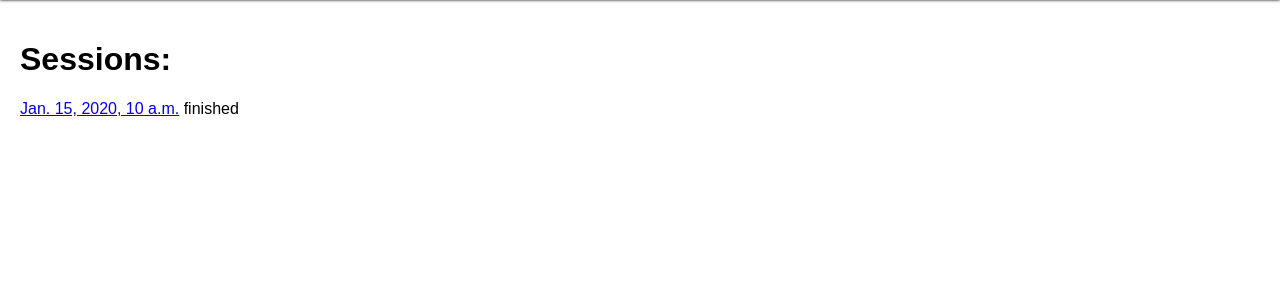
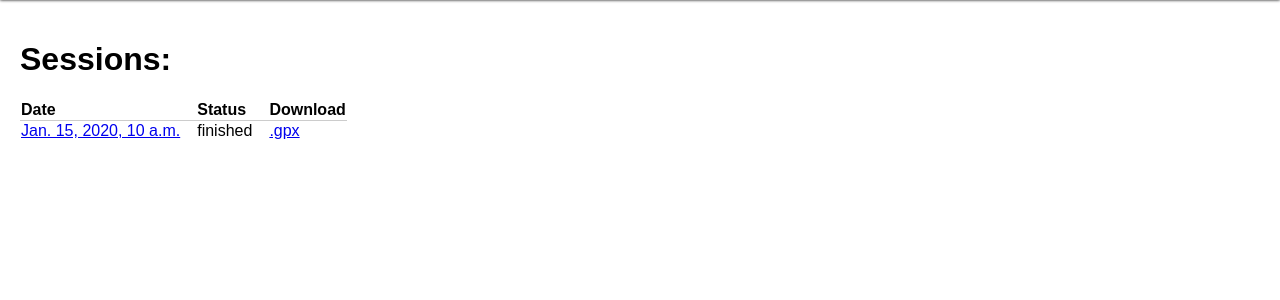
Before and after one commit to nyrocron/tracking-server, a Django app: template tracker/templates/session_list.html in a window 1280 px wide. Shown: the part 40-340 px from the top of the page. Run offline with Django 3.2, Linux system fonts and the light colour scheme; the template is opened without the code that fills it: most values are stand-ins (such as "Sample title", 1, 10 or a date in 2020).

Commit message:
track gpx download

```diff
--- /dev/null
+++ b/requirements.txt
@@ -0,0 +1,2 @@
+Django==1.7.7
+gpxpy==0.9.8
--- a/tracker/static/css/main.css
+++ b/tracker/static/css/main.css
@@ -81,7 +81,18 @@ form ul.errorlist {
     color: red;
 }
 
-ul.session-list {
-    list-style-type: none;
-    padding: 0;
+table.session-list {
+    border-collapse: collapse;
 }
+
+table.session-list tr {
+}
+
+table.session-list th {
+    text-align: left;
+}
+
+table.session-list td {
+    padding-right: 1em;
+    border-top: 1px solid #cccccc;
+}
--- a/tracker/templates/session_list.html
+++ b/tracker/templates/session_list.html
@@ -5,21 +5,31 @@
 {% block content %}
     {% if session_list %}
         <h1>Sessions:</h1>
-        <ul class="session-list">
+
+        <table class="session-list">
+            <thead>
+                <tr>
+                    <th>Date</th>
+                    <th>Status</th>
+                    <th>Download</th>
+                </tr>
+            </thead>
+            <tbody>
             {% for session in session_list %}
-                <li>
+                <tr>
+                    <td>
                     {% if view_key %}
                         <a href="{% url 'vk_session' view_key session.id %}">{{ session.start_time }}</a>
                     {% else %}
                         <a href="{% url 'user_session' session.id %}">{{ session.start_time }}</a>
                     {% endif %}
-
-                    {% if not session.active %}
-                        <span>finished</span>
-                    {% endif %}
-                </li>
+                    </td>
+                    <td>{% if session.active %}active{% else %}finished{% endif %}</td>
+                    <td><a href="{% url 'session_gpx' session.id %}">.gpx</a></td>
+                </tr>
             {% endfor %}
-        </ul>
+            </tbody>
+        </table>
     {% else %}
         <p>No sessions found.</p>
     {% endif %}
--- a/tracker/urls.py
+++ b/tracker/urls.py
@@ -23,6 +23,7 @@ urlpatterns = patterns('',
         views.session, name='vk_session'),
     url(r'^session/$', views.user_session_list, name='user_session_list'),
     url(r'^session/(?P<session_id>\d+)/$', views.session, name='user_session'),
+    url(r'^session/(?P<session_id>\d+)/gpx/$', views.session_gpx, name='session_gpx'),
 
     url(r'^trackingkey/$', views.tracking_key, name='user_tracking_key'),
 
```
Also changed, not shown: tracker/models.py (+16 -0 lines), tracker/views.py (+9 -0 lines).
